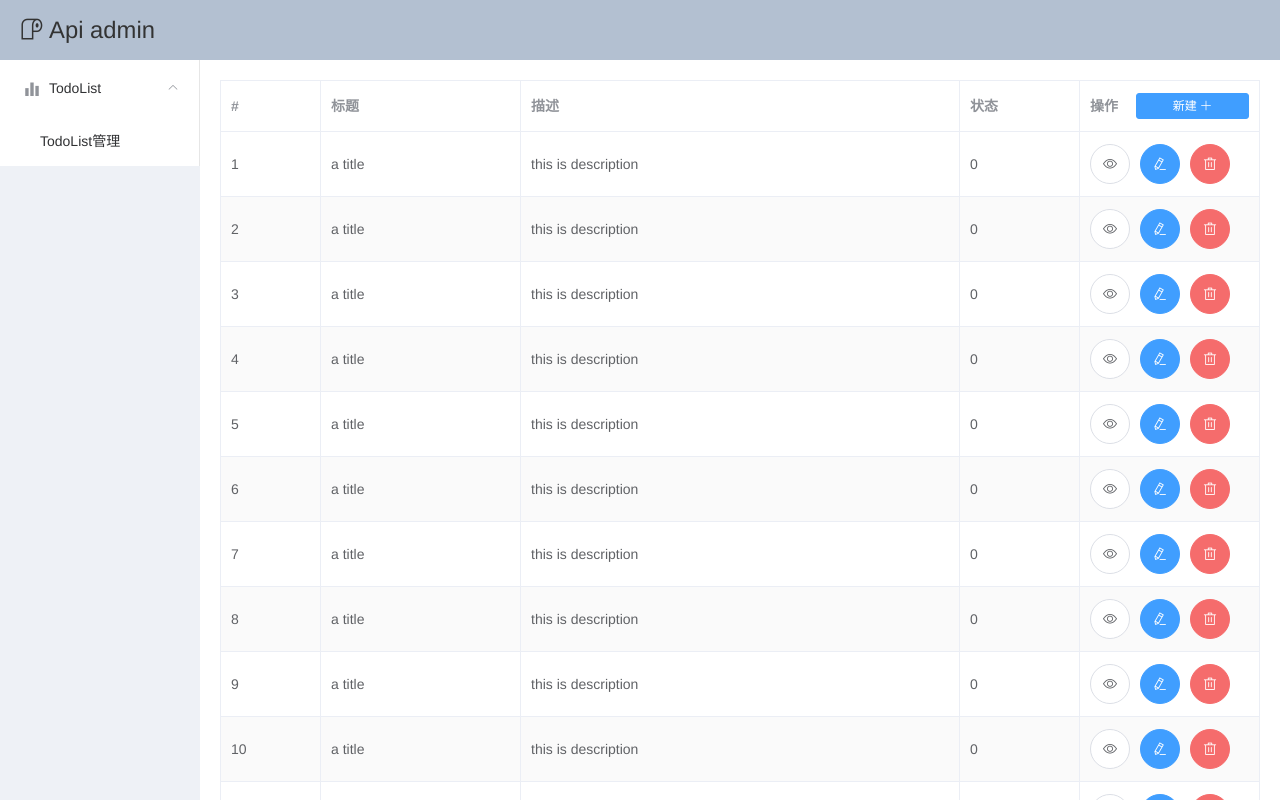
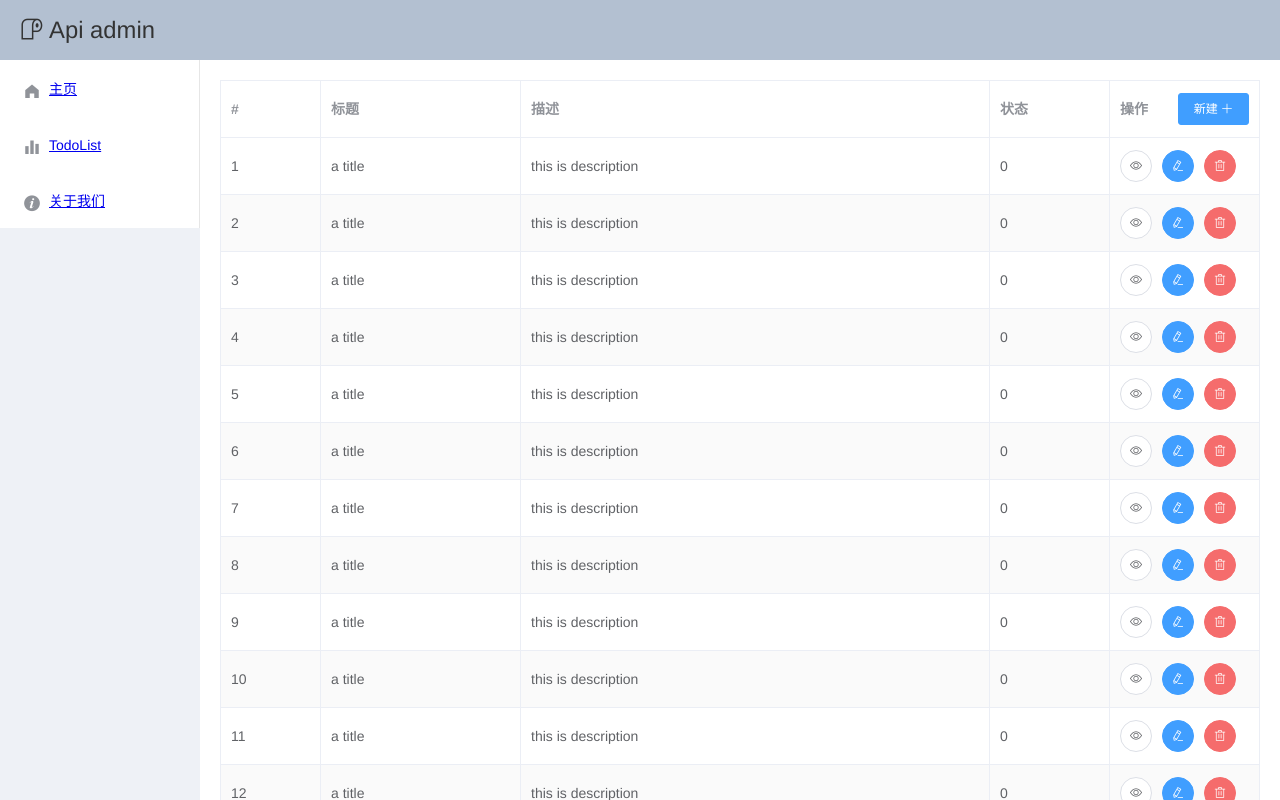
Before and after one commit to davidkoojohn/json-server-demo, a Vue app: page /todo in a window 1280 px wide. Built offline with nearby package versions, Linux system fonts and the light colour scheme; data requests are answered from the project's data file.

Commit message:
refactor app view

```diff
--- a/src/App.vue
+++ b/src/App.vue
@@ -5,77 +5,30 @@
     </el-header>
     <el-container class="content">
       <el-aside width="200px" class="side-bar">
-        <el-menu :default-openeds="['1']">
-          <el-submenu index="1">
-            <template slot="title"><i class="el-icon-s-data"></i>TodoList</template>
-            <el-menu-item index="1-1">TodoList管理</el-menu-item>
-          </el-submenu>
+        <el-menu :default-openeds="['todo']">
+          <el-menu-item index="home">
+            <router-link :to="{ name: 'home' }">
+              <i class="el-icon-s-home"></i>主页
+            </router-link>
+          </el-menu-item>
+          <el-menu-item index="todo">
+            <router-link :to="{ name: 'todo' }">
+              <i class="el-icon-s-data"></i>TodoList
+            </router-link>
+          </el-menu-item>
+          <el-menu-item index="about">
+            <router-link :to="{ name: 'about' }">
+              <i class="el-icon-info"></i>关于我们
+            </router-link>
+          </el-menu-item>
         </el-menu>
       </el-aside>
       <el-main>
-        <el-table :data="dataList" stripe border>
-          <el-table-column prop="id" label="#" width="100"/>
-          <el-table-column prop="title" label="标题" width="200"/>
-          <el-table-column prop="description" label="描述"/>
-          <el-table-column prop="status" label="状态" width="120"/>
-          <el-table-column label="操作" width="180">
-            <template slot="header" slot-scope="scope">
-              <div class="opt">
-                <span>操作</span>
-                <el-button
-                  type="primary"
-                  size="small"
-                  class="create"
-                  @click="createData"
-                >
-                  新建 <i class="el-icon-plus"></i>
-                </el-button>
-              </div>
-            </template>
-            <template slot-scope="scope">
-              <el-button icon="el-icon-view" circle @click="handleClick(scope.row)"></el-button>
-              <el-button type="primary" icon="el-icon-edit" circle></el-button>
-              <el-button type="danger" icon="el-icon-delete" circle></el-button>
-            </template>
-          </el-table-column>
-        </el-table>
+        <router-view/>
       </el-main>
     </el-container>
   </el-container>
 </template>
-
-<script>
-import { mapGetters, mapActions } from 'vuex'
-
-export default {
-  data() {
-    return {}
-  },
-  computed: {
-    ...mapGetters('todoModule', ['page', 'dataList'])
-  },
-  async beforeMount() {
-    await this.getTodo()
-    console.log(this.dataList)
-  },
-  methods: {
-    ...mapActions('todoModule', ['createTodo', 'getTodo']),
-    handleClick(row) {
-      console.log(row)
-    },
-    async createData() {
-      await this.createTodo({
-        data: {
-          "title": "a title",
-          "description": "this is description",
-          "status": 0
-        },
-      })
-      await this.getTodo()
-    }
-  }
-}
-</script>
 
 <style lang="scss">
 body {
@@ -109,15 +62,5 @@ body {
     background-color: rgb(238, 241, 246);
     color: #333;
   }
-
-  .opt {
-    display: flex;
-    justify-content: space-between;
-    align-items: center;
-
-    .create {
-      padding: .5em 3em;
-    }
-  }
 }
 </style>
--- a/src/views/TodoList.vue
+++ b/src/views/TodoList.vue
@@ -1,15 +1,92 @@
 <template>
   <div class="todo-list-container">
-    TodoList
+    <el-table :data="dataList" stripe border>
+      <el-table-column prop="id" label="#" width="100"/>
+      <el-table-column prop="title" label="标题" width="200"/>
+      <el-table-column prop="description" label="描述"/>
+      <el-table-column prop="status" label="状态" width="120"/>
+      <el-table-column label="操作" width="150">
+        <template slot="header" slot-scope="scope">
+          <div class="opt">
+            <span>操作</span>
+            <el-button
+              type="primary"
+              size="small"
+              class="create"
+              @click="createData"
+            >
+              新建 <i class="el-icon-plus"></i>
+            </el-button>
+          </div>
+        </template>
+        <template slot-scope="scope">
+          <el-button
+            icon="el-icon-view"
+            circle
+            size="small"
+            @click="handleClick(scope.row)"
+          />
+          <el-button
+            icon="el-icon-edit"
+            circle
+            size="small"
+            type="primary"
+          />
+          <el-button
+            icon="el-icon-delete"
+            circle
+            size="small"
+            type="danger"
+          />
+        </template>
+      </el-table-column>
+    </el-table>
   </div>
 </template>
 
 <script>
+import { mapGetters, mapActions } from 'vuex'
+
 export default {
-  name: 'TodoList'
+  name: 'TodoList',
+  data() {
+    return {}
+  },
+  computed: {
+    ...mapGetters('todoModule', ['page', 'dataList'])
+  },
+  async beforeMount() {
+    await this.getTodo()
+  },
+  methods: {
+    ...mapActions('todoModule', ['createTodo', 'getTodo']),
+    handleClick(row) {
+      console.log(row)
+    },
+    async createData() {
+      await this.createTodo({
+        data: {
+          "title": "a title",
+          "description": "this is description",
+          "status": 0
+        },
+      })
+      await this.getTodo()
+    }
+  }
 }
 </script>
 
 <style lang="scss" scoped>
+.todo-list-container{
+  .opt {
+    display: flex;
+    justify-content: space-between;
+    align-items: center;
 
+    .create {
+      /*padding: .5em 3em;*/
+    }
+  }
+}
 </style>
```
